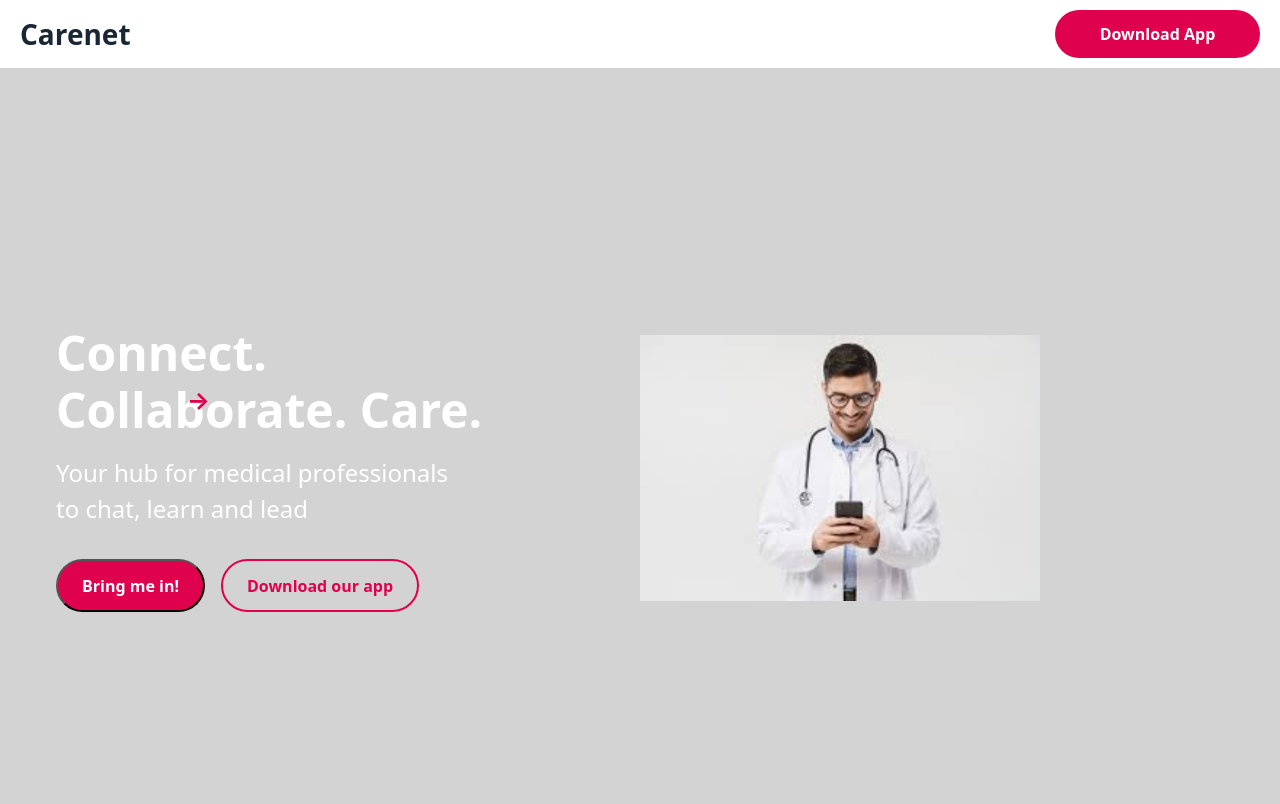
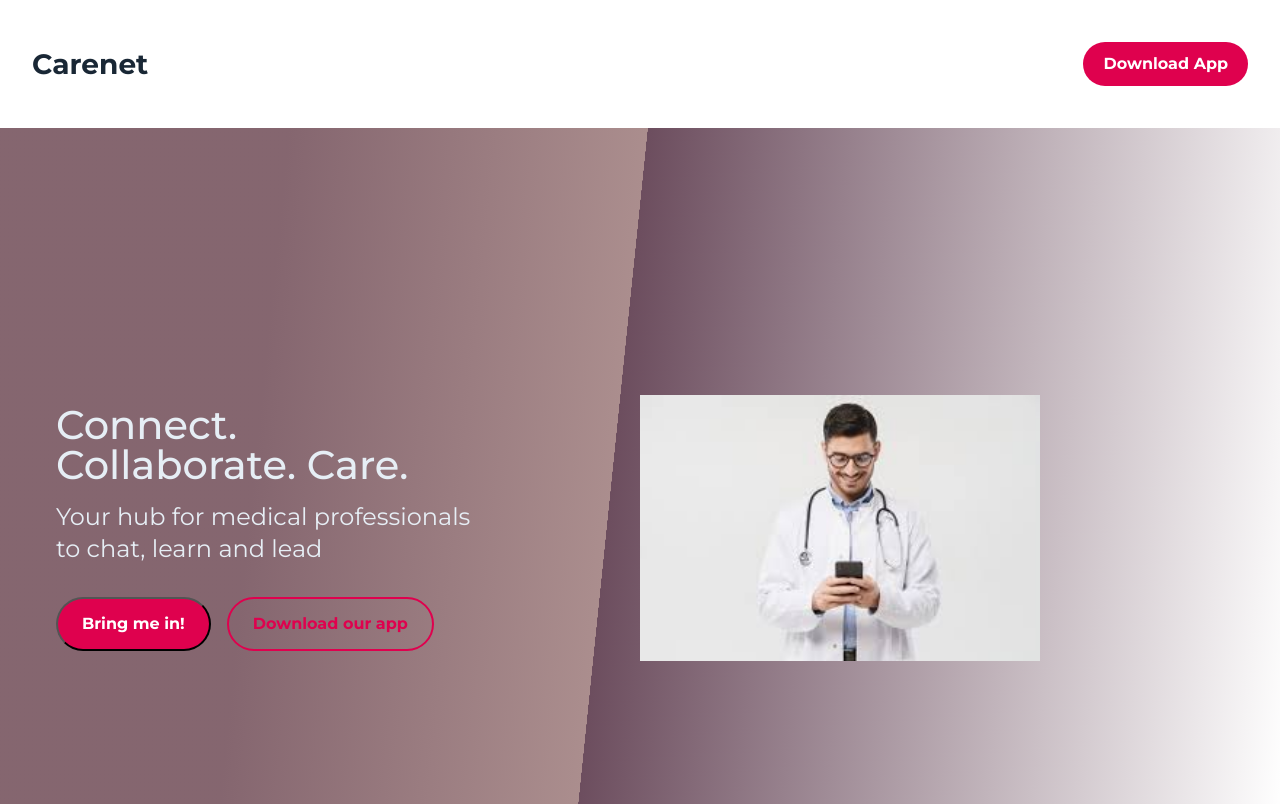
Before and after one commit to Anidisam/carenet, a React (Vite) app: page / in a window 1280 px wide. Shown: the top 804 px of the page. Built offline with nearby package versions, Linux system fonts and the light colour scheme; a web font is replaced by a local one.

Commit message:
still working

```diff
--- a/index.html
+++ b/index.html
@@ -3,6 +3,9 @@
   <head>
     <meta charset="UTF-8" />
     <link rel="icon" type="image/svg+xml" href="/vite.svg" />
+    <link rel="preconnect" href="https://fonts.googleapis.com">
+<link rel="preconnect" href="https://fonts.gstatic.com" crossorigin>
+<link href="https://fonts.googleapis.com/css2?family=Montserrat:ital,wght@0,100..900;1,100..900&family=Outfit:wght@100..900&family=Ovo&display=swap" rel="stylesheet">
     <meta name="viewport" content="width=device-width, initial-scale=1.0" />
     <title>Carenet</title>
   </head>
--- a/src/assets/css/hero.css
+++ b/src/assets/css/hero.css
@@ -6,29 +6,32 @@
   justify-content: space-between;
   height: 100vh;
   padding: 0 5%;
-  background: #d3d3d3;
+  background: linear-gradient(275.88deg, rgba(102, 102, 102, 0) 1.27%, rgba(46, 2, 26, 0.7) 52.41%, rgba(79, 18, 18, 0.477273) 52.42%, rgba(58, 8, 23, 0.617905) 78.45%);
+
   margin-right: -8px;
   margin-left: -8px;
 }
 
-.hero-content {
+/* .hero-content {
   flex: 1;
   max-width: 50%;
-}
+} */
 
 .hero-content h1 {
-  font-size: 3rem;
-  font-weight: bold;
-  line-height: 1.2;
-  color: #fff;
+  font-size: 40px;
+  font-weight: 700px;
+  line-height: 40px;
+  color:#E6EEF5;
   margin-bottom: 1rem;
+  width: 430px;
 }
 
 .hero-content p {
-  font-size: 1.5rem;
-  line-height: 1.5;
-  color: #fff;
+  font-size: 24px;
+  line-height: 32px;
+  color:#E6EEF5;
   margin-bottom: 2rem;
+  width: 430px;
 }
 
 /* Buttons Container */
--- a/src/assets/css/navbar.css
+++ b/src/assets/css/navbar.css
@@ -1,13 +1,9 @@
 .navbar {
   display: flex;
   justify-content: space-between;
-  align-items: center;
-  padding: 10px 20px;
-  /* position: fixed; */
-  /* top: 16px;
-  left: 16px; */
-  /* width: 1280px;
-  height: 128px; */
+  padding: 32px;
+   width: 1280px;
+  height: 128px;
 }
 
 .navbar-logo {
@@ -20,8 +16,7 @@
   line-height: 40px;
 }
 .navbar-btn{
-  width: 205px;
-  height: 48px;
+  padding: 10px 20px;
   border-radius:24px;
   color:white;
   background-color:#DF014E;
@@ -29,8 +24,7 @@
   /* font: Montserrat; */
   font-weight: 700;
   font-size: 16px;
-  padding: 12px 40px;
-  gap:8px;
+  /* gap:8px; */
   line-height: 24px;
   cursor: pointer;
 }
--- a/src/components/Hero.jsx
+++ b/src/components/Hero.jsx
@@ -7,21 +7,18 @@ const Hero = () => {
     <div className="hero-section">
       {/* Left Content */}
       <div className="hero-content">
+        <div>
         <h1>
-          Connect.
-          <br />
-          Collaborate. Care.
+          Connect. Collaborate. Care.
         </h1>
         <p>
-          Your hub for medical professionals
-          <br />
-          to chat, learn and lead
+          Your hub for medical professionals to chat, learn and lead
         </p>
-
+        </div>
         {/* Buttons */}
         <div className="hero-buttons">
           <button className="btn-red">
-            Bring me in! <span className="arrow">→</span>
+            Bring me in!
           </button>
           <button className="btn-outline-red">Download our app</button>
         </div>
--- a/src/components/Navbar.jsx
+++ b/src/components/Navbar.jsx
@@ -5,7 +5,9 @@ const Navbar = () => {
   return (
 <nav className= "navbar">
     <div className="navbar-logo">Carenet</div>
+    <div>
     <button className="navbar-btn">Download App</button>
+    </div>
 </nav>
   );
 };
--- a/src/index.css
+++ b/src/index.css
@@ -66,3 +66,9 @@ button:focus-visible {
     background-color: #f9f9f9;
   }
 } */
+*{
+  box-sizing: border-box;
+  margin: 0;
+  padding: 0;
+  font-family: Montserrat;
+}
```
